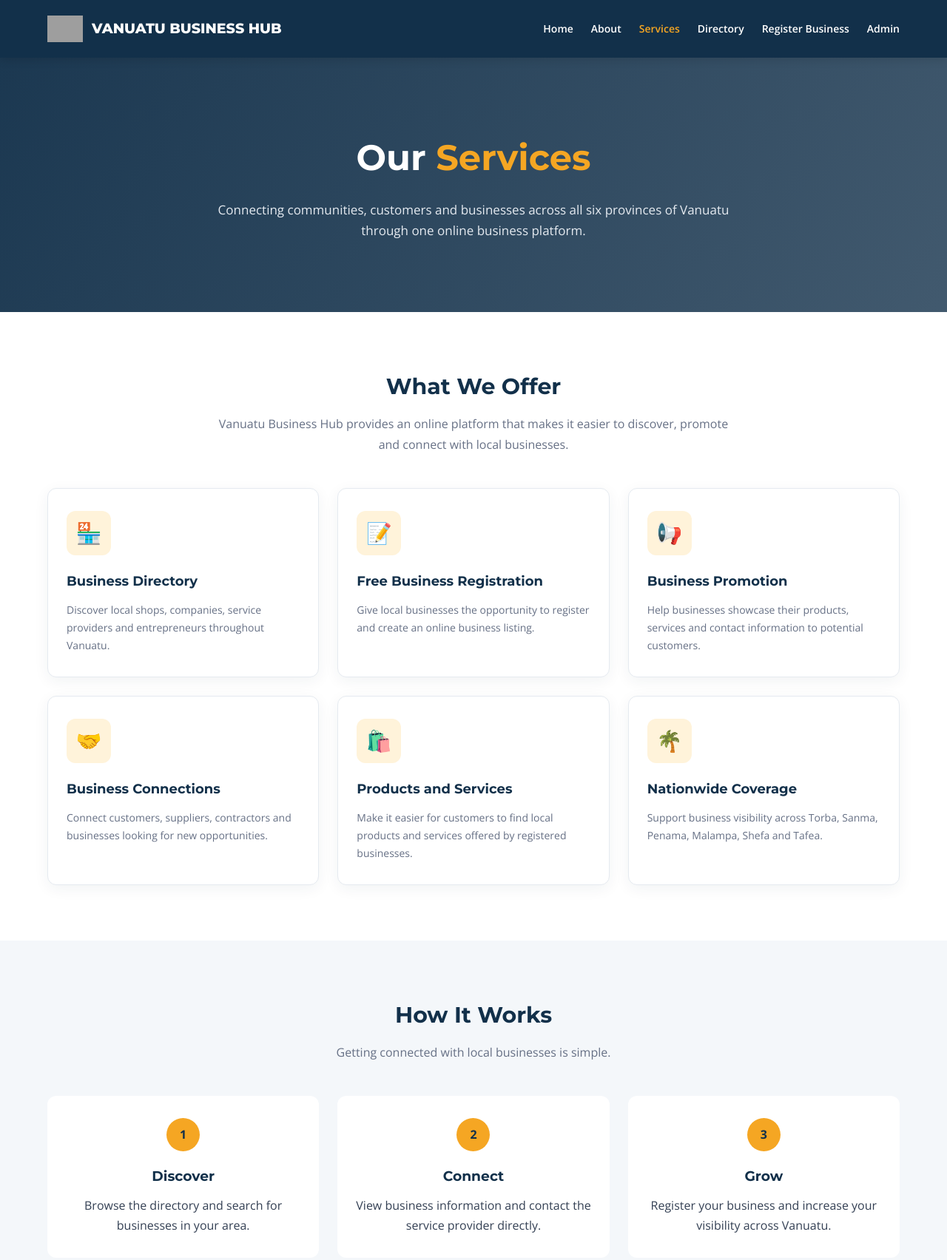
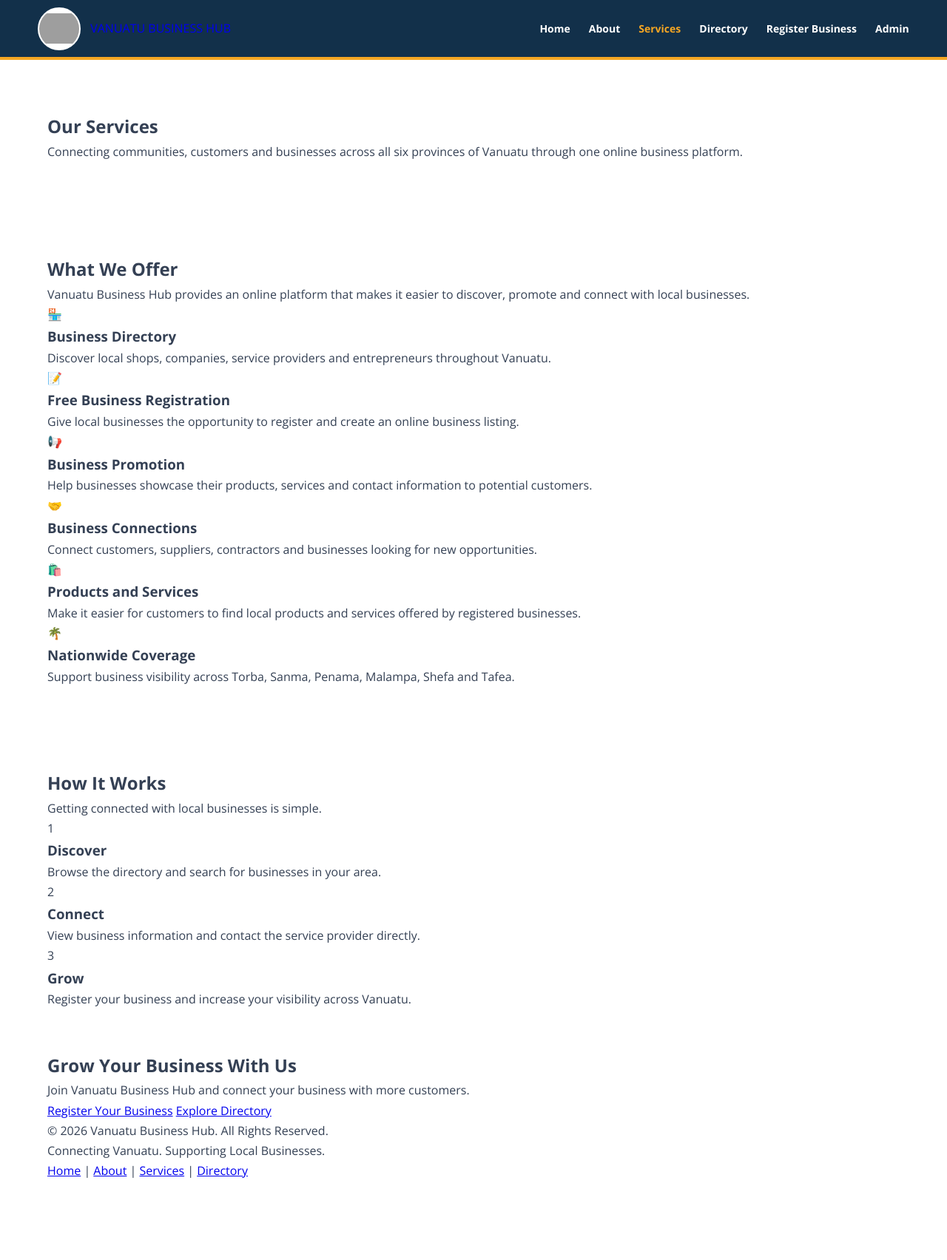
Before and after one commit to philipshaykalworai-lgtm/vanuatu-business-hub, a plain HTML site: page services.html in a window 1280 px wide. Shown: the top 1704 px of the page at 74% size. After the commit the page ends 1597 px from the top, so only its background shows below. Drawn offline with nearby package versions, Linux system fonts and the light colour scheme; grey boxes are pictures that could not be loaded.

Commit message:
Update header styles and navbar layout

```diff
--- a/services.html
+++ b/services.html
@@ -40,17 +40,21 @@ body {
   margin: auto;
 }
 
+
 header {
-  background: var(--navy);
-  color: white;
+  background: #12304A;
+  color: #fff;
   position: sticky;
   top: 0;
-  z-index: 100;
-  box-shadow: 0 3px 12px rgba(0,0,0,.12);
+  z-index: 1000;
+  border-bottom: 4px solid #F5A623;
 }
 
 .navbar {
-  min-height: 78px;
+  width: 92%;
+  max-width: 1237px;
+  min-height: 77px;
+  margin: auto;
   display: flex;
   align-items: center;
   justify-content: space-between;
@@ -60,36 +64,67 @@ header {
 .logo {
   display: flex;
   align-items: center;
-  gap: 12px;
-  color: white;
+  gap: 13px;
   text-decoration: none;
-  font-family: 'Montserrat', sans-serif;
-  font-size: 19px;
-  font-weight: 800;
 }
 
 .logo img {
-  width: 48px;
-  height: 48px;
+  width: 58px;
+  height: 58px;
   object-fit: contain;
+  border-radius: 50%;
+  border: 2px solid #fff;
+  background: white;
+}
+
+.brand-text {
+  display: flex;
+  flex-direction: column;
+  line-height: 1.2;
+}
+
+.brand-name {
+  font-family: 'Montserrat', sans-serif;
+  font-size: 21px;
+  font-weight: 800;
+  white-space: nowrap;
+}
+
+.brand-name .vanuatu {
+  color: #F5A623;
+}
+
+.brand-name .hub {
+  color: #43D5C5;
+}
+
+.tagline {
+  color: #F5A623;
+  font-family: 'Montserrat', sans-serif;
+  font-size: 10px;
+  font-weight: 700;
+  letter-spacing: 1.3px;
+  margin-top: 5px;
 }
 
 nav {
   display: flex;
-  gap: 24px;
   align-items: center;
+  gap: 25px;
 }
 
 nav a {
-  color: white;
+  color: #fff;
   text-decoration: none;
-  font-size: 14px;
-  font-weight: 600;
+  font-family: 'Open Sans', sans-serif;
+  font-size: 13px;
+  font-weight: 700;
+  transition: color .2s;
 }
 
 nav a:hover,
 nav a.active {
-  color: var(--orange);
+  color: #F5A623;
 }
 
 .menu-toggle {
@@ -103,196 +138,28 @@ nav a.active {
   cursor: pointer;
 }
 
-.hero {
-  background: linear-gradient(120deg, rgba(18,48,74,.96), rgba(18,48,74,.80));
-  color: white;
-  padding: 95px 0;
-  text-align: center;
-}
-
-.hero h1 {
-  font-family: 'Montserrat', sans-serif;
-  font-size: clamp(32px, 5vw, 48px);
-  margin-bottom: 15px;
-}
-
-.hero h1 span {
-  color: var(--orange);
-}
-
-.hero p {
-  max-width: 720px;
-  margin: auto;
-  color: #E5EAF0;
-  font-size: 17px;
-}
-
-.section {
-  padding: 75px 0;
-}
-
-.section-heading {
-  text-align: center;
-  margin-bottom: 45px;
-}
-
-.section-heading h2 {
-  color: var(--navy);
-  font-family: 'Montserrat', sans-serif;
-  font-size: 30px;
-  margin-bottom: 12px;
-}
-
-.section-heading p {
-  color: var(--muted);
-  max-width: 700px;
-  margin: auto;
-}
-
-.services-grid {
-  display: grid;
-  grid-template-columns: repeat(3, 1fr);
-  gap: 25px;
-}
-
-.service-card {
-  padding: 30px 25px;
-  background: white;
-  border: 1px solid #E5EAF0;
-  border-radius: 12px;
-  box-shadow: 0 5px 20px rgba(18,48,74,.06);
-  transition: .25s;
-}
-
-.service-card:hover {
-  transform: translateY(-5px);
-  box-shadow: 0 10px 25px rgba(18,48,74,.12);
-}
-
-.service-icon {
-  width: 60px;
-  height: 60px;
-  background: #FFF3DA;
-  color: var(--navy);
-  display: flex;
-  align-items: center;
-  justify-content: center;
-  font-size: 28px;
-  border-radius: 12px;
-  margin-bottom: 20px;
-}
-
-.service-card h3 {
-  font-family: 'Montserrat', sans-serif;
-  color: var(--navy);
-  font-size: 18px;
-  margin-bottom: 12px;
-}
-
-.service-card p {
-  color: var(--muted);
-  font-size: 14px;
-}
-
-.how-it-works {
-  background: var(--light);
-}
-
-.steps {
-  display: grid;
-  grid-template-columns: repeat(3, 1fr);
-  gap: 25px;
-  text-align: center;
-}
-
-.step {
-  background: white;
-  padding: 30px 20px;
-  border-radius: 12px;
-}
-
-.step-number {
-  width: 45px;
-  height: 45px;
-  background: var(--orange);
-  color: var(--navy);
-  border-radius: 50%;
-  display: flex;
-  align-items: center;
-  justify-content: center;
-  font-weight: 800;
-  margin: 0 auto 18px;
-}
-
-.step h3 {
-  color: var(--navy);
-  margin-bottom: 10px;
-  font-family: 'Montserrat', sans-serif;
-}
-
-.cta {
-  background: var(--navy);
-  color: white;
-  padding: 65px 20px;
-  text-align: center;
-}
-
-.cta h2 {
-  font-family: 'Montserrat', sans-serif;
-  font-size: 30px;
-  margin-bottom: 12px;
-}
-
-.cta p {
-  margin-bottom: 25px;
-  color: #E5EAF0;
-}
-
-.btn {
-  display: inline-block;
-  background: var(--orange);
-  color: var(--navy);
-  padding: 13px 25px;
-  text-decoration: none;
-  font-weight: 700;
-  border-radius: 6px;
-}
-
-.btn:hover {
-  background: #FFD078;
-}
-
-footer {
-  background: #0B2033;
-  color: #D5DEE7;
-  padding: 30px 0;
-  text-align: center;
-  font-size: 13px;
-}
-
-footer a {
-  color: var(--orange);
-  text-decoration: none;
-}
-
 @media(max-width: 850px) {
   nav {
     gap: 13px;
   }
-
   nav a {
     font-size: 12px;
-  }
-
-  .services-grid {
-    grid-template-columns: repeat(2, 1fr);
   }
 }
 
 @media(max-width: 650px) {
   .navbar {
     flex-wrap: wrap;
-    padding: 12px 0;
+    padding: 9px 0;
+  }
+
+  .brand-name {
+    font-size: 17px;
+  }
+
+  .logo img {
+    width: 50px;
+    height: 50px;
   }
 
   .menu-toggle {
@@ -304,12 +171,14 @@ footer a {
     width: 100%;
     flex-direction: column;
     align-items: flex-start;
-    padding: 10px 0 15px;
+    padding: 10px 0;
   }
 
   nav.open {
     display: flex;
   }
+}
+
 
   nav a {
     font-size: 14px;
```
